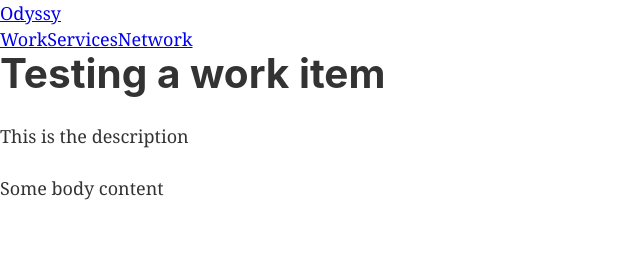
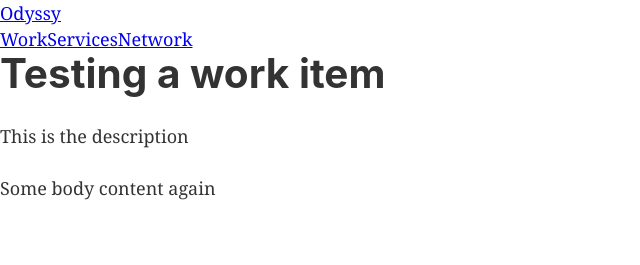
Before and after one commit to odyssy-automaton/od-io-v2, a Gatsby site: page /work/2018-12-11-testing-a-work-item in a window 1280 px wide. Shown: the top 265 px of the page, 0-640 px from the left. Built offline with nearby package versions, Linux system fonts and the light colour scheme; Gatsby itself is replaced by a stand-in of ours.

Commit message:
Update Work “2018-12-11-testing-a-work-item”

```diff
--- a/src/pages/work/2018-12-11-testing-a-work-item.md
+++ b/src/pages/work/2018-12-11-testing-a-work-item.md
@@ -7,4 +7,4 @@
   - ui
   - development
 ---
-Some body content
+Some body content again
```
